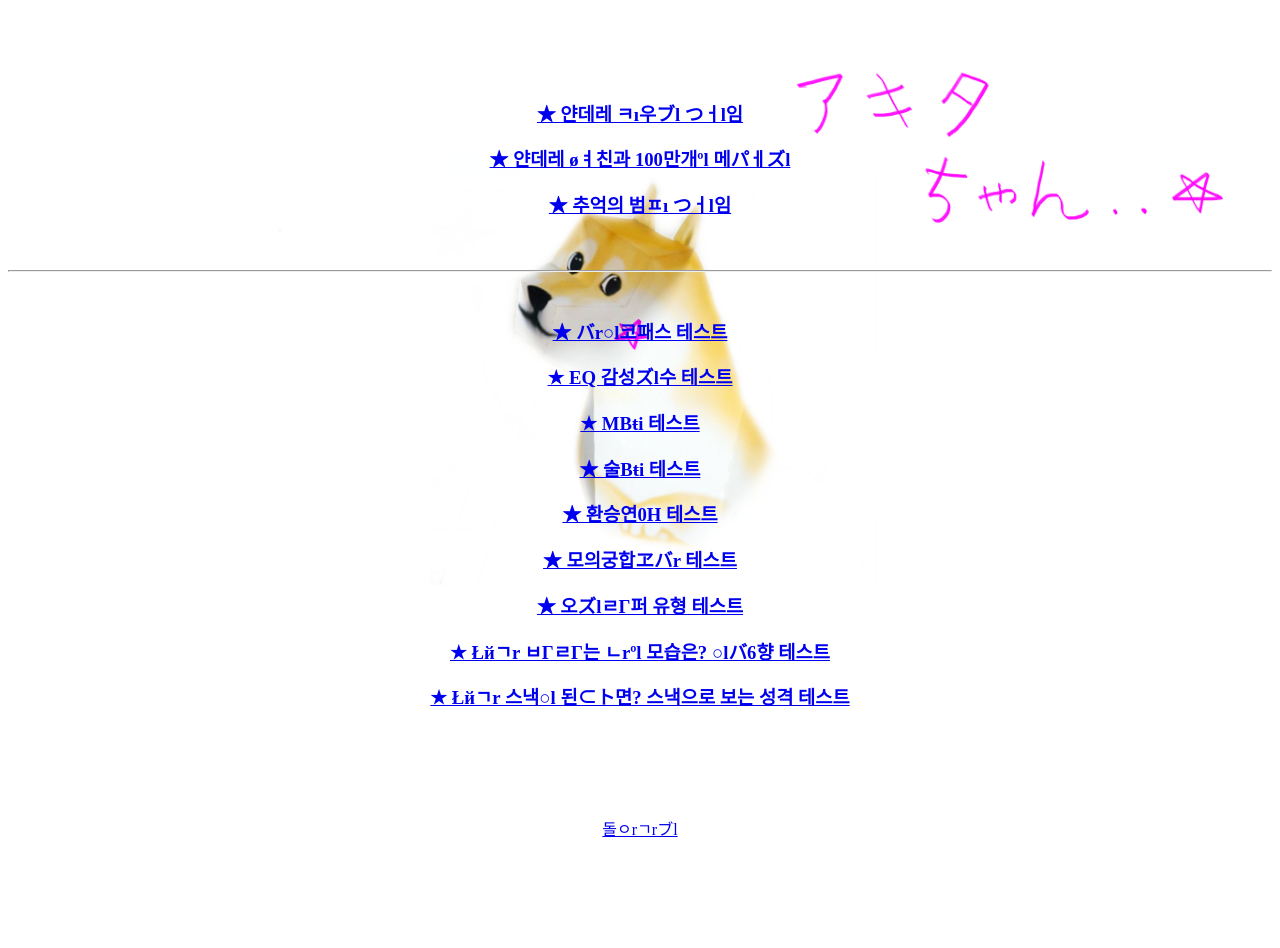
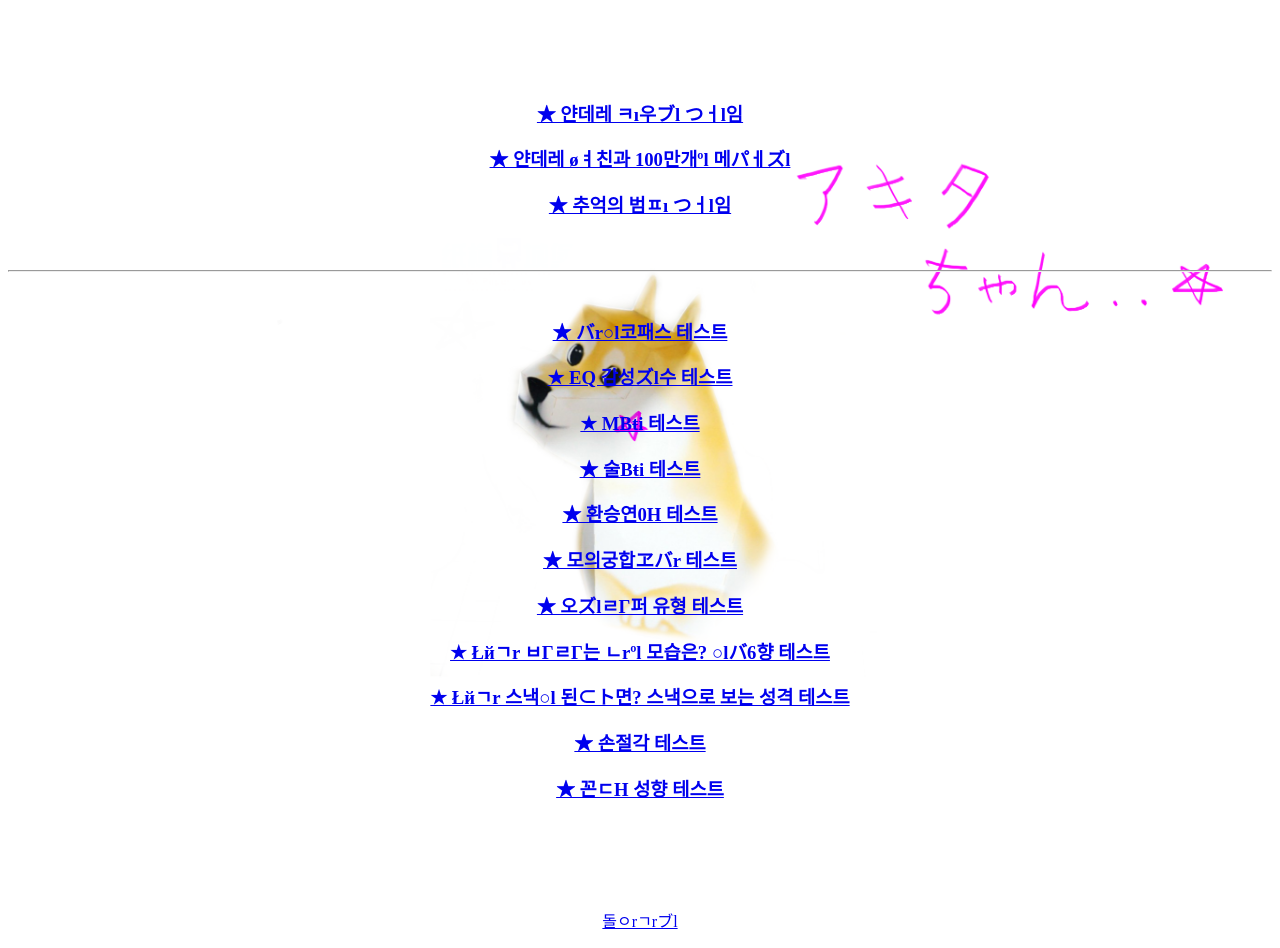
Before and after one commit to akitazzang/akitazzang.github.io, a plain HTML site: page akita-game.html in a window 1280 px wide. Before the commit the page ends 856 px from the top, so only its background shows below. Drawn offline with Linux system fonts and the light colour scheme.

Commit message:
Add files via upload

```diff
--- a/akita-game.html
+++ b/akita-game.html
@@ -83,11 +83,11 @@
 
 <p><a href="https://spti.snackpot.kr/?r=l&lang=ko" target="_blank"><h3>★ Łйㄱr 스낵○l 된⊂ト면? 스낵으로 보는 성격 테스트</h3><p>
 
+<p><a href="https://poomang.com/tindertest" target="_blank"><h3>★ 손절각 테스트</h3><p>
+
+<p><a href="https://www.lllkkdti.com" target="_blank"><h3>★ 꼰ㄷН 성향 테스트</h3><p>
+
 <!--<p><a href="" target="_blank"><h3>★ </h3><p>
-
-<p><a href="" target="_blank"><h3>★ </h3><p>
-
-<p><a href="" target="_blank"><h3>★ </h3><p>
 
 <p><a href="" target="_blank"><h3>★ </h3><p>
 
```
